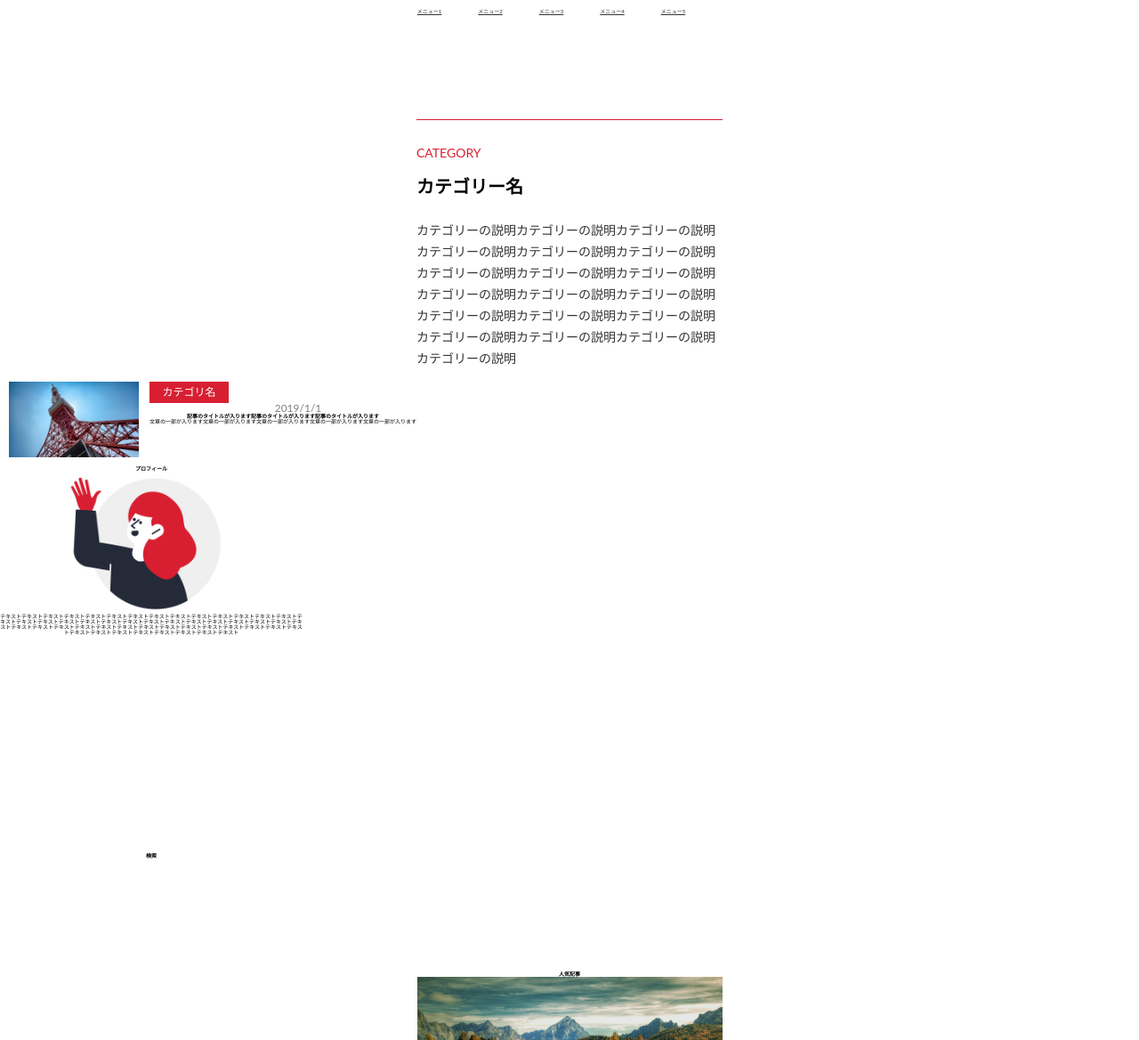
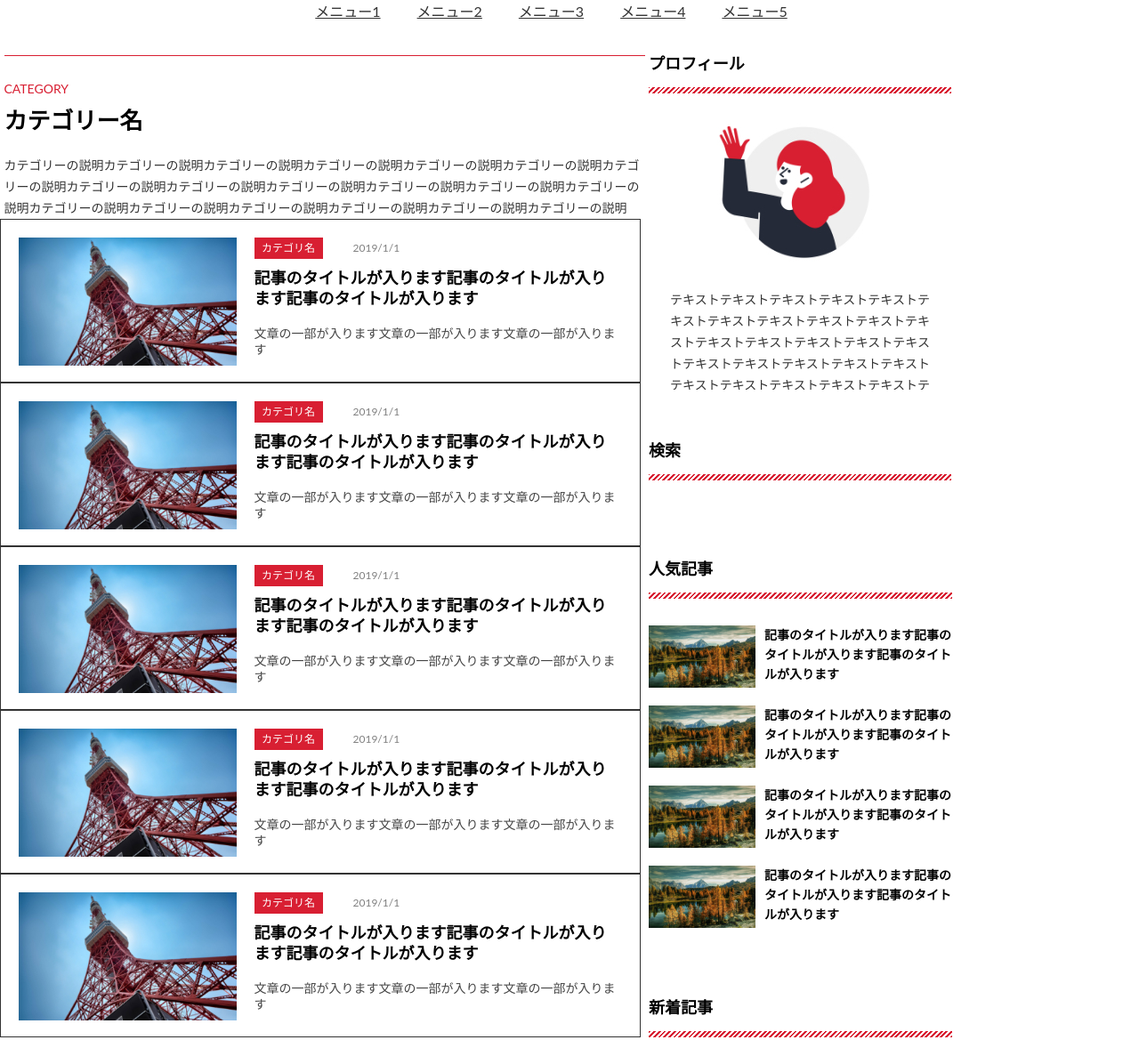
Before and after one commit to ryoka0801/practice-coding, a plain HTML site: page category.html in a window 1280 px wide. Shown: the part 156-1325 px from the top of the page at 89% size. Drawn offline with Linux system fonts and the light colour scheme.

Commit message:
カテゴリーページ完成

```diff
--- a/category.html
+++ b/category.html
@@ -13,9 +13,9 @@
   <header>
     <div class="p-header">
       <a href="#">
-        <p class="c-header-title">blog title</p>
+        <p class="p-header__title">blog title</p>
       </a>
-      <p class="c-header-sub">サブタイトルが入りますサブタイトルが入ります</p>
+      <p class="p-header__sub">サブタイトルが入りますサブタイトルが入ります</p>
     </div>
     <ul class="p-nav">
       <li><a href="#">メニュー1</a></li>
@@ -29,40 +29,93 @@
   <!-- パンクズリスト プラグイン -->
 
 
-<main>
+  <main class="u-flex">
 
+    <div class="u-flex--column">
       <!-- カテゴリー説明 -->
-  <section class="p-category">
-    <p class="c-category-genre">CATEGORY</p>
-    <h1 class="c-category-title">カテゴリー名</h1>
-    <p class="c-category-text">カテゴリーの説明カテゴリーの説明カテゴリーの説明カテゴリーの説明カテゴリーの説明カテゴリーの説明カテゴリーの説明カテゴリーの説明カテゴリーの説明カテゴリーの説明カテゴリーの説明カテゴリーの説明カテゴリーの説明カテゴリーの説明カテゴリーの説明カテゴリーの説明カテゴリーの説明カテゴリーの説明カテゴリーの説明</p>
+      <section class="p-category-about">
+        <p class="c-genre">CATEGORY</p>
+        <h1 class="p-category-about__title">カテゴリー名</h1>
+        <p class="p-category-about__text">
+          カテゴリーの説明カテゴリーの説明カテゴリーの説明カテゴリーの説明カテゴリーの説明カテゴリーの説明カテゴリーの説明カテゴリーの説明カテゴリーの説明カテゴリーの説明カテゴリーの説明カテゴリーの説明カテゴリーの説明カテゴリーの説明カテゴリーの説明カテゴリーの説明カテゴリーの説明カテゴリーの説明カテゴリーの説明
+        </p>
       </section>
 
       <!-- メイン -->
-  <div class="u-home-pc-column">
+      <div class="u-flex">
         <div class="u-blog-repeat">
-      <article class="u-blog-section">
-        <section class="p-blog-post p-category-c_card">
-          <img class="c-category-thumbnail" src="image/post-image/tower.jpg" alt="ブログアイキャッチ">
-          <div class="u-blog-category-info">
-            <div class="c-blog-category-date ">
-              <p class="c-category ">カテゴリ名</p>
+          <article>
+            <section class="c-card c-card--margin0 u-flex">
+              <img class="c-card__img" src="image/post-image/tower.jpg" alt="ブログアイキャッチ">
+              <div>
+                <div class="c-article__cat-date-wrap c-article__cat-date-wrap--small">
+                  <p class="c-category">カテゴリ名</p>
                   <p class="blog-date">2019/1/1</p>
                 </div>
-            <h2 class="c-blog-title">記事のタイトルが入ります記事のタイトルが入ります記事のタイトルが入ります</h2>
-            <p class="c-blog-text">文章の一部が入ります文章の一部が入ります文章の一部が入ります文章の一部が入ります文章の一部が入ります</p>
+                <h2 class="c-post-title">記事のタイトルが入ります記事のタイトルが入ります記事のタイトルが入ります</h2>
+                <p class="c-text">文章の一部が入ります文章の一部が入ります文章の一部が入ります</p>
+              </div>
+            </section>
+
+            <section class="c-card c-card--margin0 u-flex">
+              <img class="c-card__img" src="image/post-image/tower.jpg" alt="ブログアイキャッチ">
+              <div>
+                <div class="c-article__cat-date-wrap c-article__cat-date-wrap--small">
+                  <p class="c-category">カテゴリ名</p>
+                  <p class="blog-date">2019/1/1</p>
+                </div>
+                <h2 class="c-post-title">記事のタイトルが入ります記事のタイトルが入ります記事のタイトルが入ります</h2>
+                <p class="c-text">文章の一部が入ります文章の一部が入ります文章の一部が入ります</p>
+              </div>
+            </section>
+
+            <section class="c-card c-card--margin0 u-flex">
+              <img class="c-card__img" src="image/post-image/tower.jpg" alt="ブログアイキャッチ">
+              <div>
+                <div class="c-article__cat-date-wrap c-article__cat-date-wrap--small">
+                  <p class="c-category">カテゴリ名</p>
+                  <p class="blog-date">2019/1/1</p>
+                </div>
+                <h2 class="c-post-title">記事のタイトルが入ります記事のタイトルが入ります記事のタイトルが入ります</h2>
+                <p class="c-text">文章の一部が入ります文章の一部が入ります文章の一部が入ります</p>
+              </div>
+            </section>
+
+            <section class="c-card c-card--margin0 u-flex">
+              <img class="c-card__img" src="image/post-image/tower.jpg" alt="ブログアイキャッチ">
+              <div>
+                <div class="c-article__cat-date-wrap c-article__cat-date-wrap--small">
+                  <p class="c-category">カテゴリ名</p>
+                  <p class="blog-date">2019/1/1</p>
+                </div>
+                <h2 class="c-post-title">記事のタイトルが入ります記事のタイトルが入ります記事のタイトルが入ります</h2>
+                <p class="c-text">文章の一部が入ります文章の一部が入ります文章の一部が入ります</p>
+              </div>
+            </section>
+
+            <section class="c-card c-card--margin0 u-flex">
+              <img class="c-card__img" src="image/post-image/tower.jpg" alt="ブログアイキャッチ">
+              <div>
+                <div class="c-article__cat-date-wrap c-article__cat-date-wrap--small">
+                  <p class="c-category">カテゴリ名</p>
+                  <p class="blog-date">2019/1/1</p>
+                </div>
+                <h2 class="c-post-title">記事のタイトルが入ります記事のタイトルが入ります記事のタイトルが入ります</h2>
+                <p class="c-text">文章の一部が入ります文章の一部が入ります文章の一部が入ります</p>
               </div>
             </section>
           </article>
         </div>
+      </div>
+    </div>
 
 
       <!-- プロフィール欄 -->
-    <div class="u-blog">
+      <div class="u-article-list-wrap">
         <article class="p-profile">
-        <h2 class="c-profile-head">プロフィール</h2>
-        <img class="c-profile-avator" src="image/abator.jpg" alt="サイトオーナーの写真">
-        <p class="c-profile-text">
+          <h2 class="c-sub-head">プロフィール</h2>
+          <img class="p-profile-avator" src="image/abator.jpg" alt="サイトオーナーの写真">
+          <p class="c-text">
             テキストテキストテキストテキストテキストテキストテキストテキストテキストテキストテキストテキストテキストテキストテキストテキストテキストテキストテキストテキストテキストテキストテキストテキストテキストテキストテキストテキストテキストテキストテキストテキストテキストテキストテキストテキストテキストテキストテキストテキストテキストテキストテキストテキストテキストテキストテキストテキストテキストテキストテキスト
           </p>
         </article>
@@ -70,42 +123,34 @@
 
         <!-- 検索フォーム -->
         <section class="p-search-form">
-        <h2 class="c-profile-head ">検索</h2>
+          <h2 class="c-sub-head">検索</h2>
           <!-- 検索フォーム -->
         </section>
 
 
         <!-- 人気記事一覧 -->
         <article>
-        <section class="u-popular-contents">
-          <h2 class="c-profile-head">人気記事</h2>
-          <ul>
-            <li class="p-c_card p-pc-new-popular">
-              <!-- <div class="u-position"> -->
-                <img class="c-c_card-img c-popular-img" src="image/post-image/lake.jpg" alt="ブログアイキャッチ">
-              <!-- </div> -->
-              <h2 class="c-c_card-title c-popular-title">記事のタイトルが入ります記事のタイトルが入ります記事のタイトルが入ります</h2>
+          <section class="u-blog-loop--wrap">
+            <h2 class="c-sub-head">人気記事</h2>
+            <ul class="p-popular-blog">
+              <li class="u-flex">
+                <img class="c-post-list-thumb" src="image/post-image/lake.jpg" alt="ブログアイキャッチ">
+                <h2 class="p-popular-blog__title">記事のタイトルが入ります記事のタイトルが入ります記事のタイトルが入ります</h2>
               </li>
 
-            <li class="p-c_card p-pc-new-popular">
-              <!-- <div class="u-position"> -->
-                <img class="c-c_card-img c-popular-img" src="image/post-image/lake.jpg" alt="ブログアイキャッチ">
-              <!-- </div> -->
-              <h2 class="c-c_card-title c-popular-title">記事のタイトルが入ります記事のタイトルが入ります記事のタイトルが入ります</h2>
+              <li class="u-flex">
+                <img class="c-post-list-thumb" src="image/post-image/lake.jpg" alt="ブログアイキャッチ">
+                <h2 class="p-popular-blog__title">記事のタイトルが入ります記事のタイトルが入ります記事のタイトルが入ります</h2>
               </li>
 
-            <li class="p-c_card p-pc-new-popular">
-              <!-- <div class="u-position"> -->
-                <img class="c-c_card-img c-popular-img" src="image/post-image/lake.jpg" alt="ブログアイキャッチ">
-              <!-- </div> -->
-              <h2 class="c-c_card-title c-popular-title">記事のタイトルが入ります記事のタイトルが入ります記事のタイトルが入ります</h2>
+              <li class="u-flex">
+                <img class="c-post-list-thumb" src="image/post-image/lake.jpg" alt="ブログアイキャッチ">
+                <h2 class="p-popular-blog__title">記事のタイトルが入ります記事のタイトルが入ります記事のタイトルが入ります</h2>
               </li>
 
-            <li class="p-c_card p-pc-new-popular">
-              <!-- <div class="u-position"> -->
-                <img class="c-c_card-img c-popular-img" src="image/post-image/lake.jpg" alt="ブログアイキャッチ">
-              <!-- </div> -->
-              <h2 class="c-c_card-title c-popular-title">記事のタイトルが入ります記事のタイトルが入ります記事のタイトルが入ります</h2>
+              <li class="u-flex">
+                <img class="c-post-list-thumb" src="image/post-image/lake.jpg" alt="ブログアイキャッチ">
+                <h2 class="p-popular-blog__title">記事のタイトルが入ります記事のタイトルが入ります記事のタイトルが入ります</h2>
               </li>
             </ul>
           </section>
@@ -114,42 +159,34 @@
 
         <!-- 新着記事一覧 -->
         <article>
-        <section class="u-popular-contents">
-          <h2 class="c-profile-head">新着記事</h2>
-          <ul>
-            <li class="p-c_card p-pc-new-popular">
-              <!-- <div class="u-position"> -->
-                <img class="c-c_card-img c-popular-img" src="image/post-image/snow.jpg" alt="ブログアイキャッチ">
-              <!-- </div> -->
-              <h2 class="c-c_card-title c-popular-title">記事のタイトルが入ります記事のタイトルが入ります記事のタイトルが入ります</h2>
+          <section class="u-blog-loop--wrap">
+            <h2 class="c-sub-head">新着記事</h2>
+            <ul class="p-new-blog">
+              <li class="u-flex">
+                <img class="c-post-list-thumb" src="image/post-image/snow.jpg" alt="ブログアイキャッチ">
+                <h2 class="c-post-title">記事のタイトルが入ります記事のタイトルが入ります記事のタイトルが入ります</h2>
               </li>
             </ul>
 
 
-          <ul>
-            <li class="p-c_card p-pc-new-popular">
-              <!-- <div class="u-position"> -->
-                <img class="c-c_card-img c-popular-img" src="image/post-image/hotel.jpg" alt="ブログアイキャッチ">
-              <!-- </div> -->
-              <h2 class="c-c_card-title c-popular-title">記事のタイトルが入ります記事のタイトルが入ります記事のタイトルが入ります</h2>
+            <ul class="p-new-blog">
+              <li class="u-flex">
+                <img class="c-post-list-thumb" src="image/post-image/hotel.jpg" alt="ブログアイキャッチ">
+                <h2 class="c-post-title">記事のタイトルが入ります記事のタイトルが入ります記事のタイトルが入ります</h2>
               </li>
             </ul>
 
-          <ul>
-            <li class="p-c_card p-pc-new-popular">
-              <!-- <div class="u-position"> -->
-                <img class="c-c_card-img c-popular-img" src="image/post-image/tower.jpg" alt="ブログアイキャッチ">
-              <!-- </div> -->
-              <h2 class="c-c_card-title c-popular-title">記事のタイトルが入ります記事のタイトルが入ります記事のタイトルが入ります</h2>
+            <ul class="p-new-blog">
+              <li class="u-flex">
+                <img class="c-post-list-thumb" src="image/post-image/tower.jpg" alt="ブログアイキャッチ">
+                <h2 class="c-post-title">記事のタイトルが入ります記事のタイトルが入ります記事のタイトルが入ります</h2>
               </li>
             </ul>
 
-          <ul>
-            <li class="p-c_card p-pc-new-popular">
-              <!-- <div class="u-position"> -->
-                <img class="c-c_card-img c-popular-img" src="image/post-image/town.jpg" alt="ブログアイキャッチ">
-              <!-- </div> -->
-              <h2 class="c-c_card-title c-popular-title">記事のタイトルが入ります記事のタイトルが入ります記事のタイトルが入ります</h2>
+            <ul class="p-new-blog">
+              <li class="u-flex">
+                <img class="c-post-list-thumb" src="image/post-image/town.jpg" alt="ブログアイキャッチ">
+                <h2 class="c-post-title">記事のタイトルが入ります記事のタイトルが入ります記事のタイトルが入ります</h2>
               </li>
             </ul>
           </section>
@@ -157,19 +194,19 @@
 
         <!-- アーカイブ -->
         <section>
-        <h2 class="c-profile-head">アーカイブ</h2>
+          <h2 class="c-sub-head">アーカイブ</h2>
           <ul>
-          <li class="c-archive-menu">
+            <li class="p-archive-menu">
               <a href="#">
                 <p class="c-archive-text">テキストテキストテキスト</p>
               </a>
             </li>
-          <li class="c-archive-menu">
+            <li class="p-archive-menu">
               <a href="#">
                 <p class="c-archive-text">テキストテキストテキスト</p>
               </a>
             </li>
-          <li class="c-archive-menu">
+            <li class="p-archive-menu">
               <a href="#">
                 <p class="c-archive-text">テキストテキストテキスト</p>
               </a>
@@ -177,35 +214,36 @@
           </ul>
         </section>
       </div>
-  </div>
+
   </main>
 
-<footer>
-  <h3 class="c-footer-title">blog title</h3>
-  <p class="u-footer-sub-title">サブタイトルが入りますサブタイトルが入ります</p>
+  <footer class="p-footer">
+    <h3 class="p-footer__title">blog title</h3>
+    <p class="p-footer__sub-title">サブタイトルが入りますサブタイトルが入ります</p>
     <ul>
-    <li class="u-footer-menu-list">
+      <li class="p-footer__menu-list">
         <a href="#">
-        <p class="p-footer-menu">メニュー1</p>
+          <p class="p-footer__menu">メニュー1</p>
         </a>
         <a href="#">
-        <p class="p-footer-menu">メニュー2</p>
+          <p class="p-footer__menu">メニュー2</p>
         </a>
         <a href="#">
-        <p class="p-footer-menu">メニュー3</p>
+          <p class="p-footer__menu">メニュー3</p>
         </a>
         <a href="#">
-        <p class="p-footer-menu">メニュー4</p>
+          <p class="p-footer__menu">メニュー4</p>
         </a>
         <a href="#">
-        <p class="p-footer-menu">メニュー5</p>
+          <p class="p-footer__menu">メニュー5</p>
         </a>
       </li>
     </ul>
 
-  <div class="p-footer-copyright">
+    <div class="p-footer__copyright">
       <p>
-      © daily-trial wordpress theme All rights reserved.<br>
+        © daily-trial wordpress theme All rights reserved.</p><br>
+      <p>
         Presented by 東京フリーランス
       </p>
     </div>
--- a/scss/app.scss
+++ b/scss/app.scss
@@ -14,14 +14,13 @@
 @import "object/component/_c-post-title";
 @import "object/component/_c-text";
 @import "object/component/_c-archive-text";
-@import "object/component/_c-category-genre";
-@import "object/component/_c-category-title";
-@import "object/component/_c-category-text";
 @import "object/component/_c-category-thumbnail";
 @import "object/component/c-category";
 @import "object/component/_c-post-title";
 @import "object/component/c-sub-head";
 @import "object/component/_c-post-list-thumb";
+@import "object/component/_c-genre";
+@import "object/component/_c-card";
 
 // project
 @import "object/project/p-nav";
@@ -31,7 +30,6 @@
 @import "object/project/_p-search-form";
 @import "object/project/p-header";
 @import "object/project/_p-category";
-@import "object/project/_p-category-c_card";
 @import "object/project/p-popular__blog";
 @import "object/project/_p-new-blog";
 @import "object/project/_p-archive-menu";
--- a/scss/layout/_main.scss
+++ b/scss/layout/_main.scss
@@ -2,8 +2,12 @@
   background-color: $whitegray;
 }
 
-main {
+main.u-flex {
   text-align: center;
+  display: initial;
+  @include breakpoint( pc ) {
+    display: flex;
+  }
   >.u-flex {
     display: initial;
     @include breakpoint( pc ) {
@@ -13,4 +17,10 @@ main {
       margin: 6rem auto;
     }
   }
+  .u-flex--column {
+    @include breakpoint( pc ) {
+      display: initial;
+      width: 72.9rem;
+    }
+  }
 }
--- /dev/null
+++ b/scss/object/component/_c-card.scss
@@ -0,0 +1,82 @@
+.c-card {
+  width: 32.2rem;
+  height: 8.3rem;
+  margin: 0 auto 1.9rem;
+  padding: 1rem;
+  border: 1px solid #333;
+  @include breakpoint( pc ) {
+    width: 67.8rem;
+    height: 14.2rem;
+    padding: 2rem;
+  }
+  &--margin0 {
+    @include breakpoint( pc ) {
+      margin: 0!important;
+    }
+  }
+  &:last-child {
+    margin-bottom: 4rem;
+  }
+  &__img {
+    width: 14.6rem;
+    height: 8.5rem;
+    margin-right: 1.2rem;
+    @include breakpoint( pc ) {
+      width: 24.5rem;
+      height: 14.4rem;
+      margin-right: 2rem;
+    }
+  }
+  div.c-article__cat-date-wrap--small {
+    height: 1.9rem;
+    @include breakpoint( pc ) {
+      height: 2.4rem
+    }
+    .c-category {
+      width: 7.7rem;
+      height: 100%;
+      font-size: 1rem;
+      line-height: 1.9rem;
+      @include breakpoint( pc ) {
+        line-height: 2.4rem;
+        font-size: 1.2rem;
+      }
+    }
+    .blog-date {
+      margin-left: 2.7rem;
+      font-size: 1rem;
+      @include breakpoint( pc ) {
+        font-size: 1.2rem;
+        margin-left: 3.4rem;
+      }
+    }
+  }
+  .c-post-title {
+    margin-top: 1rem;
+    height: 6.3rem;
+    font-size: 1.2rem;
+    line-height: 1.8rem;
+    text-align: initial;
+    @include breakpoint( pc ) {
+      font-size: 1.8rem;
+      line-height: 2.3rem;
+      height: 5rem;
+    }
+  }
+  .c-text {
+    display: none;
+    @include breakpoint( pc ) {
+      display: block;
+      text-align: initial;
+      line-height: 1.8rem;
+      height: 4rem;
+    }
+  }
+}
+
+.u-blog-repeat {
+  margin: 0 auto;
+  @include breakpoint( pc ) {
+    width: 100%;
+  }
+}
--- a/scss/object/component/_c-category-genre.scss
+++ /dev/null
@@ -1,5 +0,0 @@
-.c-category-genre {
-  font-size: 1.4rem;
-  color: $red;
-  margin-top: 3rem;
-}
--- a/scss/object/component/_c-category-text.scss
+++ /dev/null
@@ -1,6 +0,0 @@
-.c-category-text {
-  font-size: 1.4rem;
-  line-height: 2.4rem;
-  color: $black;
-  margin-top: 2.8rem;
-}
--- a/scss/object/component/_c-category-title.scss
+++ /dev/null
@@ -1,5 +0,0 @@
-.c-category-title {
-  font-size: 2rem;
-  color: black;
-  margin-top: 2rem;
-}
--- /dev/null
+++ b/scss/object/component/_c-genre.scss
@@ -0,0 +1,4 @@
+.c-genre {
+  font-size: 1.4rem;
+  color: $red;
+}
--- a/scss/object/project/_p-category-c_card.scss
+++ /dev/null
@@ -1,6 +0,0 @@
-.p-category-c_card {
-  display: flex;
-  width: auto;
-  height: auto;
-  padding: 1rem;
-}
--- a/scss/object/project/_p-category.scss
+++ b/scss/object/project/_p-category.scss
@@ -1,7 +1,33 @@
-.p-category {
+.p-category-about {
   width: 34.4rem;
   height: 28.378rem;
-  margin: 7.22rem auto 0;
+  margin: 7.22rem auto 4rem;
   border-top: solid 1px $red;
   text-align: initial;
+  @include breakpoint( pc ) {
+    width: 72rem;
+    margin: 0 auto;
+    height: 18.3rem;
+  }
+  .c-genre {
+    margin-top: 3rem;
+  }
+  &__title {
+    font-size: 2rem;
+    color: black;
+    margin-top: 2rem;
+    @include breakpoint( pc ) {
+      margin-top: 1.5rem;
+      font-size: 2.6rem;
+    }
+  }
+  &__text {
+    font-size: 1.4rem;
+    line-height: 2.4rem;
+    color: $black;
+    margin-top: 2.8rem;
+    @include breakpoint( pc ) {
+      margin-top: 2.6rem;
+    }
+  }
 }
--- a/scss/object/project/_p-nav.scss
+++ b/scss/object/project/_p-nav.scss
@@ -16,6 +16,7 @@ body {
     } a {
       color: $black;
       margin-right: 3.7rem;
+      font-size: 1.6rem;
     }
   }
 }
--- a/scss/object/utility/_u-margin.scss
+++ b/scss/object/utility/_u-margin.scss
@@ -10,7 +10,6 @@
 }
 
 .u-blog-loop--wrap {
-  // margin: 0 1.7rem 12rem 1.8rem;
   @include breakpoint( pc ) {
     margin: 0;
     width: 34.1rem;
```
Also changed, not shown: scss/app.css, scss/object/project/_p-article.scss (line endings or trailing spaces), search.html (added). Lines whose indentation alone changed are shown as unchanged.
